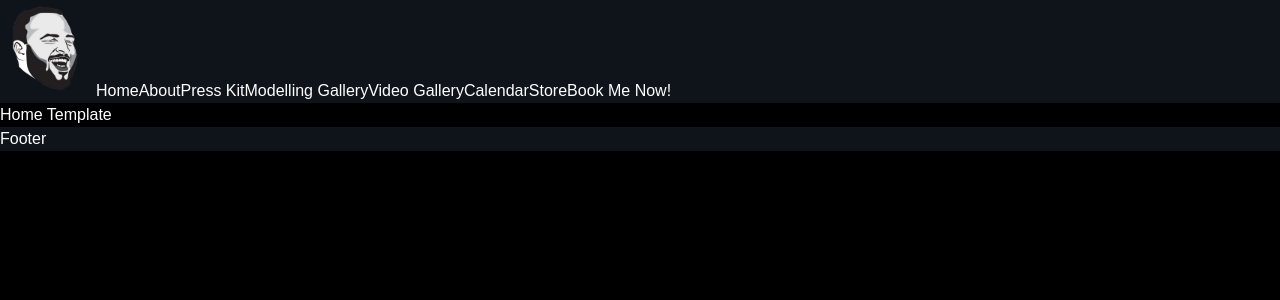
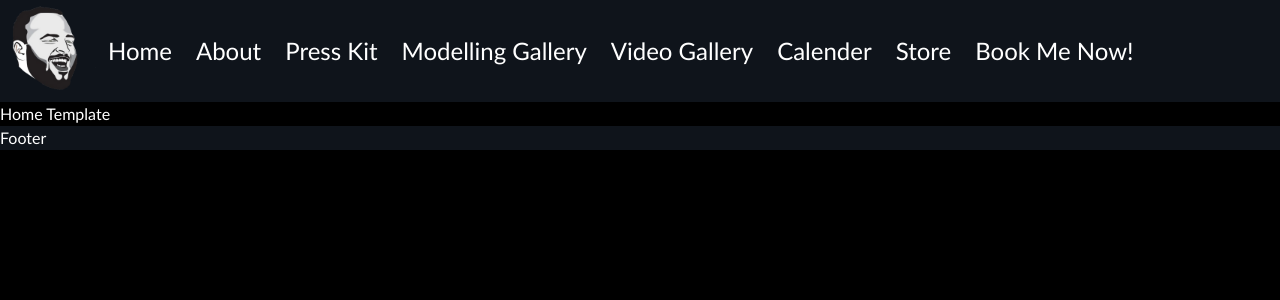
Before and after one commit to Earle-Poole/danFran, a Next.js app: page /home in a window 1280 px wide. Shown: the top 300 px of the page. Built offline with nearby package versions, Linux system fonts and the light colour scheme.

Commit message:
created NavItem component, created Navigation, refactored Header, renamed templates and changed font-family

```diff
--- /dev/null
+++ b/components/atoms/NavItem/NavItem.tsx
@@ -0,0 +1,11 @@
+type NavItemProps = {name: string}
+
+const NavItem = (props: NavItemProps) => {
+return (
+    <div className="text-2xl font-light p-3 self-center">
+        {props.name}
+    </div>
+)
+}
+
+export default NavItem;
--- /dev/null
+++ b/components/molecule/Navigation/Navigation.tsx
@@ -0,0 +1,52 @@
+import NavItem from "@/components/atoms/NavItem/NavItem";
+import { slugs, urls } from "lib/constants";
+import Link from "next/link";
+
+const Navigation = () => {
+  return (
+    <nav className="flex flex-wrap justify-end items-stretch">
+      <Link href={slugs.HOME} passHref>
+        <a className="flex">
+          <NavItem name={slugs.toLabel(slugs.HOME)} />
+        </a>
+      </Link>
+      <Link href={"/#about"} passHref>
+        <a className="flex">
+          <NavItem name={"About"} />
+        </a>
+      </Link>
+      <Link href={slugs.PRESS_KIT} passHref>
+        <a className="flex">
+          <NavItem name={slugs.toLabel(slugs.PRESS_KIT)} />
+        </a>
+      </Link>
+      <Link href={slugs.MODELLING_GALLERY} passHref>
+        <a className="flex">
+          <NavItem name={slugs.toLabel(slugs.MODELLING_GALLERY)} />
+        </a>
+      </Link>
+      <Link href={slugs.VIDEO_GALLERY} passHref>
+        <a className="flex">
+          <NavItem name={slugs.toLabel(slugs.VIDEO_GALLERY)} />
+        </a>
+      </Link>
+      <Link href={urls.CALENDAR} passHref>
+        <a className="flex" target="_blank" rel="noopener noreferrer">
+          <NavItem name={"Calender"} />
+        </a>
+      </Link>
+      <Link href={urls.STORE} passHref>
+        <a className="flex" target="_blank" rel="noopener noreferrer">
+          <NavItem name={"Store"} />
+        </a>
+      </Link>
+      <Link href={"/#contact"} passHref>
+        <a className="flex">
+          <NavItem name={"Book Me Now!"} />
+        </a>
+      </Link>
+    </nav>
+  );
+};
+
+export default Navigation;
--- a/components/organisms/Header/Header.tsx
+++ b/components/organisms/Header/Header.tsx
@@ -1,31 +1,13 @@
-import Image from 'next/image'
-import logo from '@/public/assets/logo.png'
-import Link from 'next/link'
-import { slugs, urls } from 'lib/constants'
-import Logo from '@/components/atoms/Logo/Logo'
+import Logo from "@/components/atoms/Logo/Logo";
+import Navigation from "@/components/molecule/Navigation/Navigation";
 
 const Header = () => {
   return (
-    <div className='bg-opacity-50 bg-gray-800'>
+    <div className="bg-opacity-50 bg-gray-800 flex ">
       <Logo />
-      <Link href={slugs.HOME}>{slugs.toLabel(slugs.HOME)}</Link>
-      <Link href={'/#about'}>About</Link>
-      <Link href={slugs.PRESS_KIT}>{slugs.toLabel(slugs.PRESS_KIT)}</Link>
-      <Link href={slugs.MODELLING_GALLERY}>
-        {slugs.toLabel(slugs.MODELLING_GALLERY)}
-      </Link>
-      <Link href={slugs.VIDEO_GALLERY}>
-        {slugs.toLabel(slugs.VIDEO_GALLERY)}
-      </Link>
-      <a target='_blank' rel='noopener noreferrer' href={urls.CALENDAR}>
-        Calendar
-      </a>
-      <a target='_blank' rel='noopener noreferrer' href={urls.STORE}>
-        Store
-      </a>
-      <Link href={'#contact'}>Book Me Now!</Link>
+      <Navigation />
     </div>
-  )
-}
+  );
+};
 
-export default Header
+export default Header;
--- a/components/templates/model-gallery/index.tsx
+++ b/components/templates/model-gallery/index.tsx
@@ -1 +1 @@
-export { default } from './ModellingTemplate'
+export { default } from './ModellingGalleryTemplate'
--- /dev/null
+++ b/components/templates/video-gallery/VideoGalleryTemplate.tsx
@@ -0,0 +1,5 @@
+const VideoGalleryTemplate = () => {
+  return <div>Video Template</div>
+}
+
+export default VideoGalleryTemplate
--- a/components/templates/video-gallery/VideoTemplate.tsx
+++ /dev/null
@@ -1,5 +0,0 @@
-const VideoTemplate = () => {
-  return <div>Video Template</div>
-}
-
-export default VideoTemplate
--- a/components/templates/video-gallery/index.tsx
+++ b/components/templates/video-gallery/index.tsx
@@ -1 +1 @@
-export { default } from './VideoTemplate'
+export { default } from './VideoGalleryTemplate'
--- a/styles/globals.css
+++ b/styles/globals.css
@@ -6,7 +6,7 @@ html,
 body {
   padding: 0;
   margin: 0;
-  font-family: 'Montserrat', sans-serif;
+  font-family: 'Gill Sans', 'Gill Sans MT', Calibri, 'Trebuchet MS', sans-serif
 }
 
 * {
```
Also changed, not shown: components/templates/model-gallery/ModellingGalleryTemplate.tsx (renamed from components/templates/model-gallery/ModellingTemplate.tsx), 1 other file (tests, documents, lock files or other folders).
